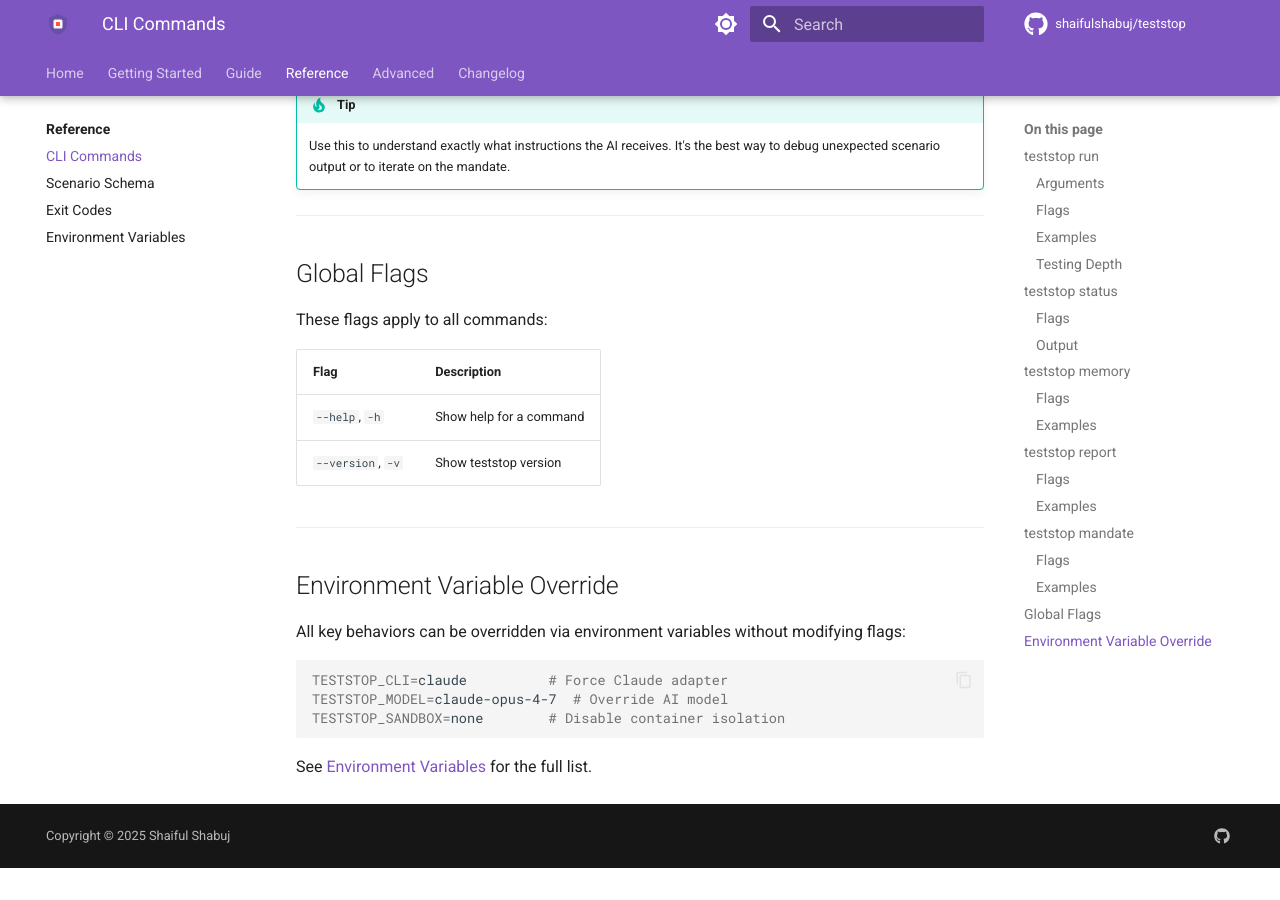
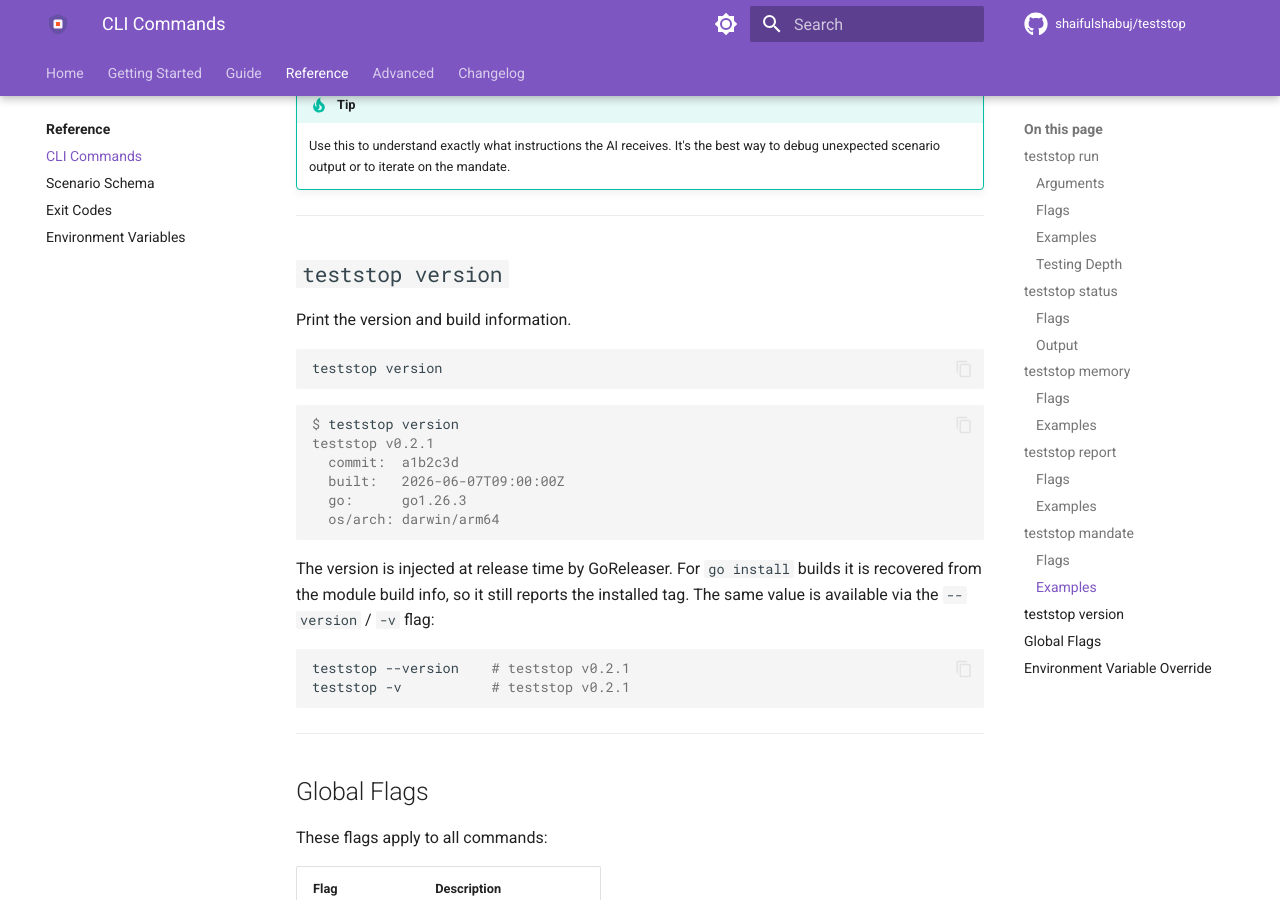
Before and after one commit to shaifulshabuj/teststop, an MkDocs documentation site: the page built from docs/reference/cli.md, in a window 1280 px wide and 900 px high, scrolled down 5033 px. Built offline with MkDocs 1.6.1 and Material for MkDocs 9.7.7, drawn with Linux system fonts in a browser that asks for light colours; comment, search, counter and statistics services are not loaded; the version menu is left out; before the commit the page ends 5901 px from its top, so only the background shows below that.

Commit message:
docs: document version command and v0.2.1 release
Co-Authored-By: Claude Opus 4.8 <noreply@anthropic.com>

````diff
--- a/docs/reference/cli.md
+++ b/docs/reference/cli.md
@@ -198,6 +198,34 @@ teststop mandate --show --path ./api --depth aggressive
 
 ---
 
+## `teststop version`
+
+Print the version and build information.
+
+```
+teststop version
+```
+
+```console
+$ teststop version
+teststop v0.2.1
+  commit:  a1b2c3d
+  built:   2026-06-07T09:00:00Z
+  go:      go1.26.3
+  os/arch: darwin/arm64
+```
+
+The version is injected at release time by GoReleaser. For `go install` builds it
+is recovered from the module build info, so it still reports the installed tag.
+The same value is available via the `--version` / `-v` flag:
+
+```bash
+teststop --version    # teststop v0.2.1
+teststop -v           # teststop v0.2.1
+```
+
+---
+
 ## Global Flags
 
 These flags apply to all commands:
````
Also changed, not shown: CHANGELOG.md (+18 -0 lines), README.md (+3 -0 lines), docs/changelog.md (+17 -0 lines).
